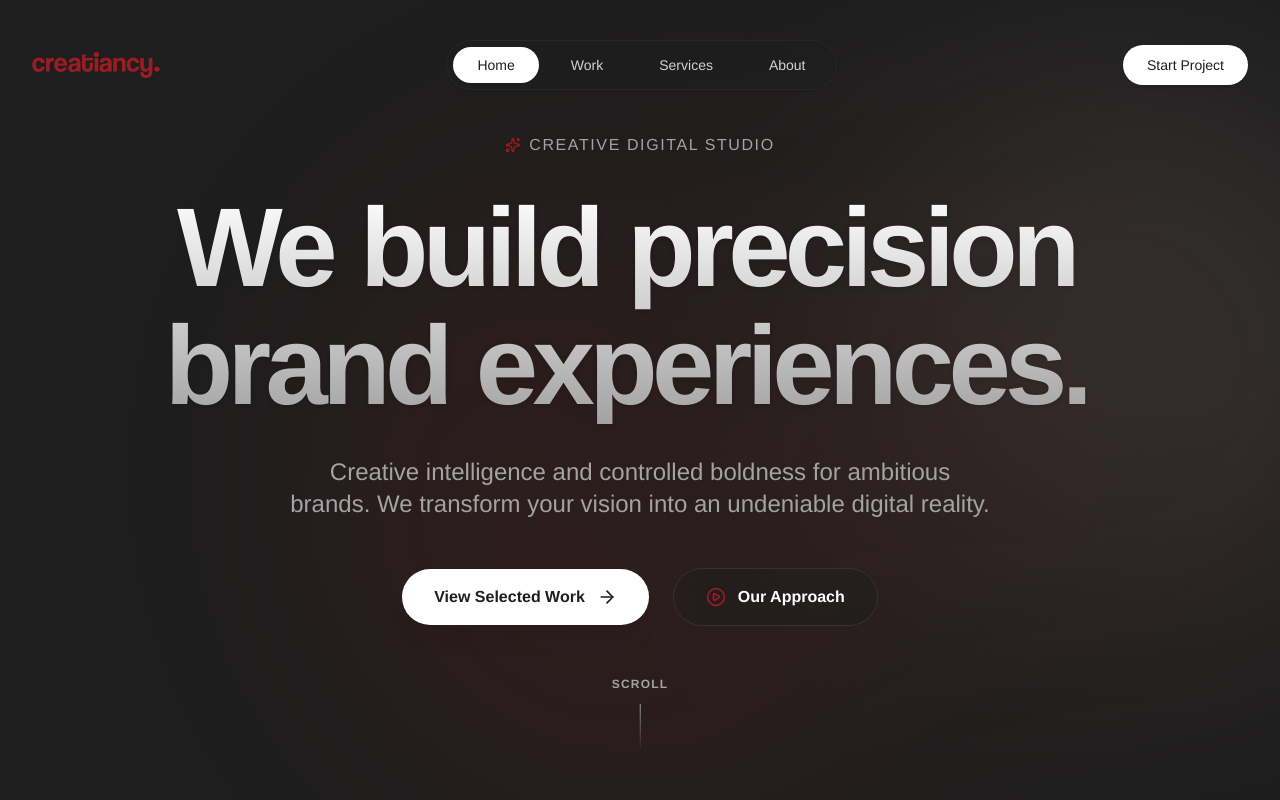
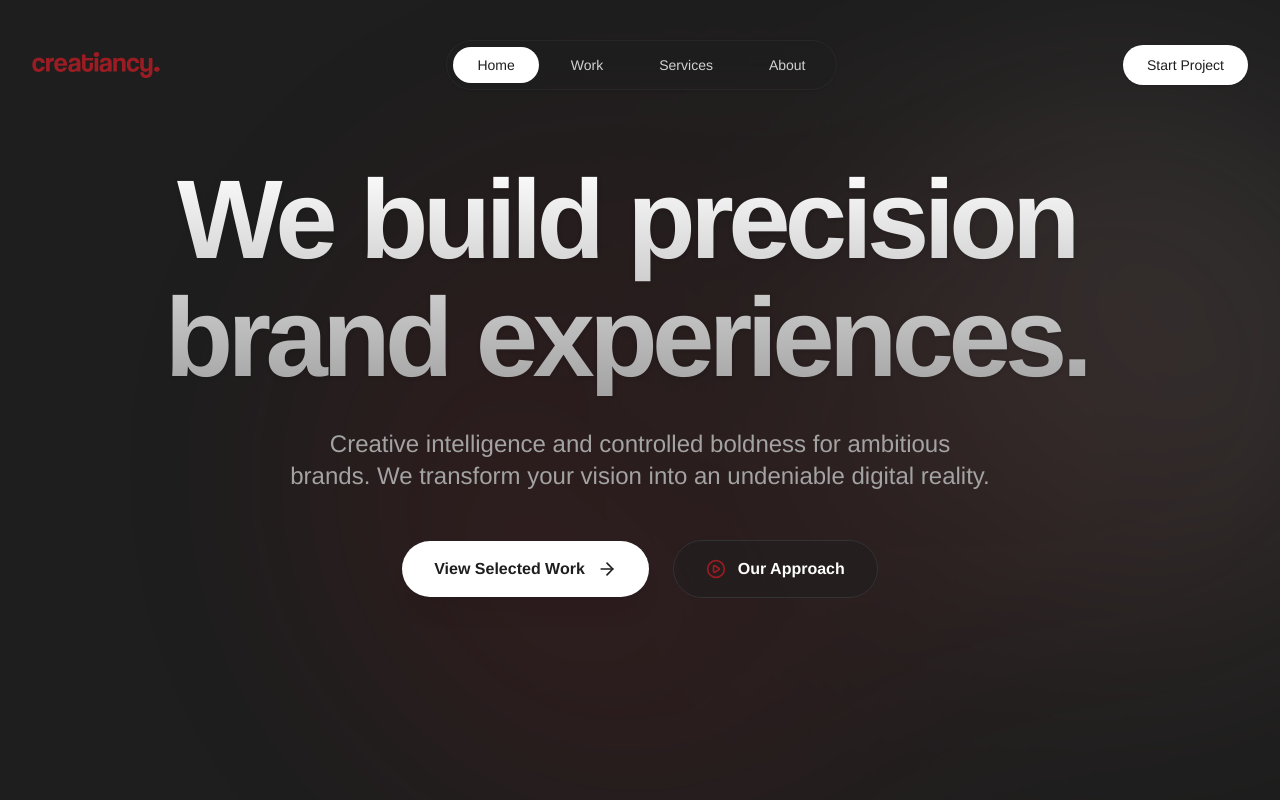
Before and after one commit to therafsanrohan/creatiancy_web, a Next.js app: page / in a window 1280 px wide. Shown: the top 800 px of the page. Built offline with nearby package versions, Linux system fonts and the light colour scheme.

Commit message:
fix bugs

```diff
--- a/components/Hero.tsx
+++ b/components/Hero.tsx
@@ -4,7 +4,7 @@ import { motion, useScroll, useTransform } from "framer-motion";
 import { useRef } from "react";
 import AnimatedText from "./AnimatedText";
 import Link from "next/link";
-import { ArrowRight, Sparkles, PlayCircle } from "lucide-react";
+import { ArrowRight, PlayCircle } from "lucide-react";
 
 export default function Hero() {
   const ref = useRef(null);
@@ -52,16 +52,6 @@ export default function Hero() {
         style={{ y, opacity, scale, willChange: "transform, opacity" }}
         className="container mx-auto px-4 z-10 flex flex-col items-center text-center mt-[-5vh]"
       >
-        <motion.div
-          initial={{ opacity: 0, y: 20 }}
-          animate={{ opacity: 1, y: 0 }}
-          transition={{ duration: 0.8, ease: "easeOut" }}
-          className="inline-flex items-center gap-2 text-sm sm:text-base font-medium mb-6 sm:mb-8 text-[var(--muted-fg)] tracking-widest uppercase"
-        >
-          <Sparkles className="w-4 h-4 text-[var(--accent)]" />
-          <span>Creative Digital Studio</span>
-        </motion.div>
-
         <AnimatedText
           text="We build precision brand experiences."
           className="text-6xl md:text-7xl lg:text-[7rem] leading-[1.05] font-heading font-extrabold max-w-6xl tracking-tighter text-balance bg-clip-text text-transparent bg-gradient-to-b from-[var(--text)] to-[var(--muted-fg)] drop-shadow-sm"
@@ -99,16 +89,7 @@ export default function Hero() {
         </motion.div>
       </motion.div>
 
-      {/* Scroll indicator */}
-      <motion.div
-        initial={{ opacity: 0 }}
-        animate={{ opacity: 1 }}
-        transition={{ delay: 1.5, duration: 1 }}
-        className="absolute bottom-6 sm:bottom-10 lg:bottom-12 left-1/2 -translate-x-1/2 flex flex-col items-center gap-2 sm:gap-3 text-[var(--muted-fg)]"
-      >
-        <span className="text-[10px] sm:text-xs uppercase tracking-widest font-bold">Scroll</span>
-        <div className="w-[1px] h-8 sm:h-12 bg-gradient-to-b from-[var(--muted-fg)] to-transparent" />
-      </motion.div>
+
     </section>
   );
 }
--- a/proxy.ts
+++ b/proxy.ts
@@ -1,7 +1,7 @@
 import { NextResponse } from "next/server";
 import type { NextRequest } from "next/server";
 
-export function proxy(request: NextRequest) {
+export default function proxy(request: NextRequest) {
   const response = NextResponse.next();
 
   // Enforce HTTP Security Headers
```
